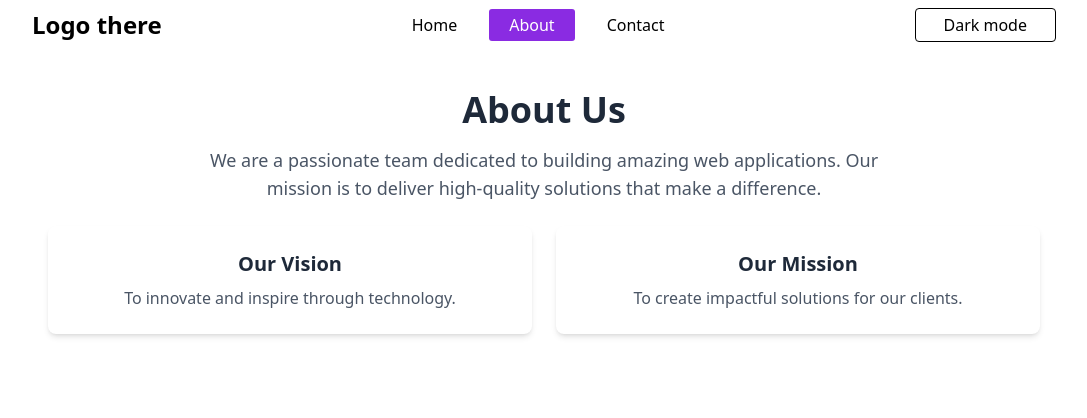
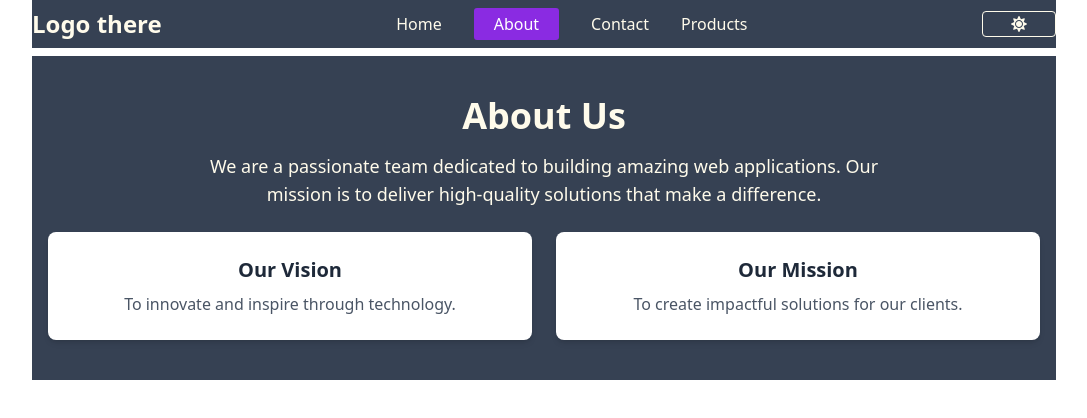
Before and after one commit to sanjarhasanboyev/useEffect, a React (Vite) app: page /about in a window 1280 px wide. Shown: the top 418 px of the page, without its empty margins (96-1183 px from the left). Built offline with nearby package versions, Linux system fonts and the light colour scheme.

Commit message:
context props drilling

```diff
--- a/src/App.jsx
+++ b/src/App.jsx
@@ -5,18 +5,25 @@ import Contact from "./pages/Contact";
 import Home from "./pages/Home";
 import Navbar from "./components/Navbar";
 import Card from "./components/Card";
+import { useState } from "react";
 
 function App() {
+
+  const [theme, setTheme] = useState('light');
+
+  const toggleTheme = () => {
+    setTheme(prev => prev === 'light' ? 'dark' : 'light')
+  }
 
   return (
     <div className="container mx-auto w-[80vw]">
       <BrowserRouter>
-        <Navbar />
+        <Navbar theme={theme} toggleTheme={toggleTheme} />
         <Routes>
-          <Route path="/home" element={<Home />} />
-          <Route path="/about" element={<About />} />
-          <Route path="/contact" element={<Contact />} />
-          <Route path="/products" element={<Card />} />
+          <Route path="/home" element={<Home theme={theme} />} />
+          <Route path="/about" element={<About theme={theme} />} />
+          <Route path="/contact" element={<Contact theme={theme} />} />
+          <Route path="/products" element={<Card theme={theme} />} />
         </Routes>
       </BrowserRouter>
     </div>
--- a/src/components/Card.jsx
+++ b/src/components/Card.jsx
@@ -1,6 +1,6 @@
-function Card() {
+function Card({theme}) {
   return (
-    <div className="flex gap-5 mt-3 border p-3">
+    <div className= {`flex gap-5 mt-3 border p-3 ${theme === 'light' ? 'bg-gray-700 text-amber-50' : ''}`}>
       <div className="max-w-sm rounded-2xl overflow-hidden shadow-lg bg-white hover:shadow-2xl transition-shadow duration-300">
         <img
           className="w-full h-48 object-cover"
--- a/src/components/Navbar.jsx
+++ b/src/components/Navbar.jsx
@@ -1,10 +1,11 @@
 import { NavLink } from "react-router-dom";
 import "../App.css";
+import { FaMoon, FaSun } from "react-icons/fa";
 
-function Navbar() {
+function Navbar({theme, toggleTheme}) {
 
   return (
-    <div className={`flex justify-between transition-colors duration-200 items-center py-2`}>
+    <div className={`flex justify-between transition-colors duration-200 items-center py-2 ${theme === 'light' ? 'bg-gray-700 text-amber-50' : ''}`}>
       <h1 className="text-2xl font-bold">Logo there</h1>
       <ul className="flex items-center gap-8">
         <li>
@@ -16,12 +17,16 @@ function Navbar() {
         <li>
           <NavLink to="/contact">Contact</NavLink>
         </li>
+        <li>
+          <NavLink to="/products">Products</NavLink>
+        </li>
       </ul>
 
       <button
         className="border rounded px-7 py-1 cursor-pointer"
+        onClick={toggleTheme}
       >
-        Dark mode
+        {theme === 'light' ? <FaSun /> : <FaMoon />}
       </button>
     </div>
   );
--- /dev/null
+++ b/src/context/ThemeProvider.js
@@ -0,0 +1,7 @@
+import { createContext, useState } from "react";
+
+export const ThemeContext = createContext();
+
+export const ThemeProvider = () => {
+    const[theme, setTheme] = useState('light');
+}
--- a/src/pages/About.jsx
+++ b/src/pages/About.jsx
@@ -2,13 +2,13 @@ import { useContext } from "react";
 
 
 
-function About() {
+function About({theme}) {
 
   return (
-    <div className="container mx-auto py-10 px-4">
+    <div className={`container mt-2 mx-auto py-10 px-4 ${theme === 'light' ? 'bg-gray-700 text-amber-50' : ''}`}>
       <div className="text-center">
-        <h2 className="text-4xl font-bold text-gray-800 mb-4">About Us</h2>
-        <p className="text-lg text-gray-600 max-w-2xl mx-auto">
+        <h2 className="text-4xl font-bold  mb-4">About Us</h2>
+        <p className="text-lg max-w-2xl mx-auto">
           We are a passionate team dedicated to building amazing web applications.
           Our mission is to deliver high-quality solutions that make a difference.
         </p>
--- a/src/pages/Home.jsx
+++ b/src/pages/Home.jsx
@@ -1,6 +1,7 @@
 import { useEffect, useState } from "react";
+import Card from "../components/Card";
 
-function Home() {
+function Home({theme}) {
   useEffect(() => {
     const interval = setInterval(() => {
       console.log("Home component hali ham ishlayabdi");
@@ -27,6 +28,7 @@ function Home() {
           alt="Home"
           className="mt-6 rounded-lg shadow-lg mx-auto"
         />
+        <Card theme={theme}/>
       </div>
     </div>
   );
```
